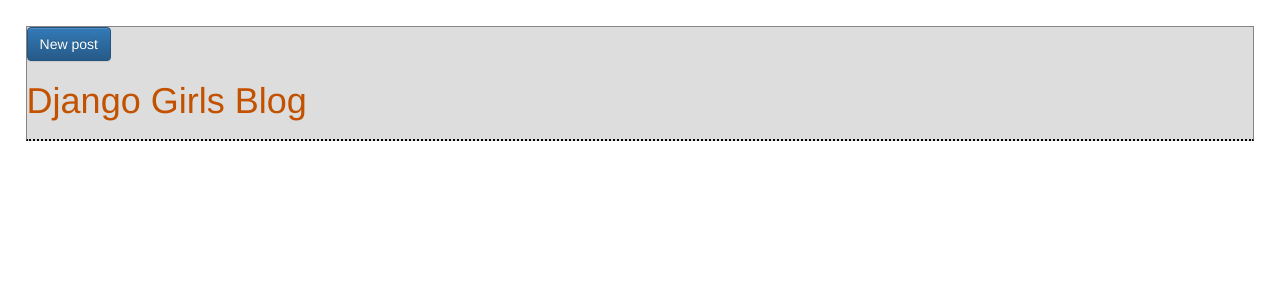
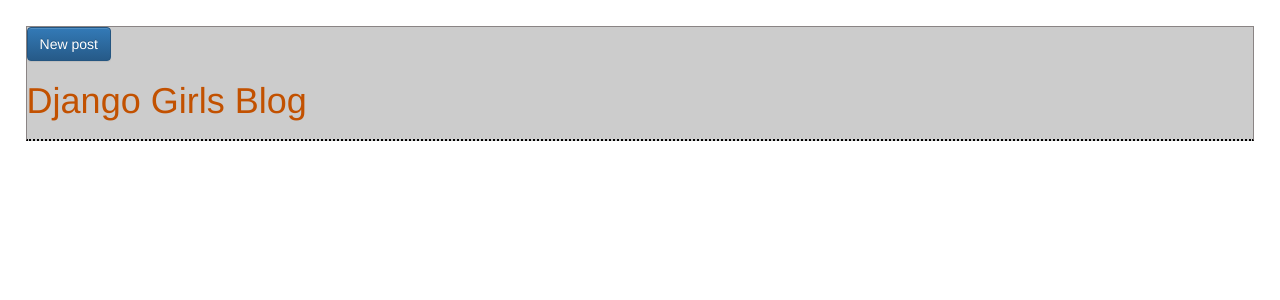
Before and after one commit to tetsuo23/tutogirk, a Django app: page / in a window 1280 px wide. Shown: the top 300 px of the page. Run offline with Django 3.2, Linux system fonts and the light colour scheme; data that the repository does not hold is empty; some libraries are stand-ins or nearby versions.

Commit message:
requirements.txt

```diff
--- a/blog/static/css/blog.css
+++ b/blog/static/css/blog.css
@@ -4,7 +4,7 @@ h2 a {
 }
 
 .page-header {
-    background-color: #00000022;
+    background-color: #00000033;
     border: 1px solid rgb(138, 132, 132);
     border-bottom: 2px dotted black;
     margin: 2%;
```
